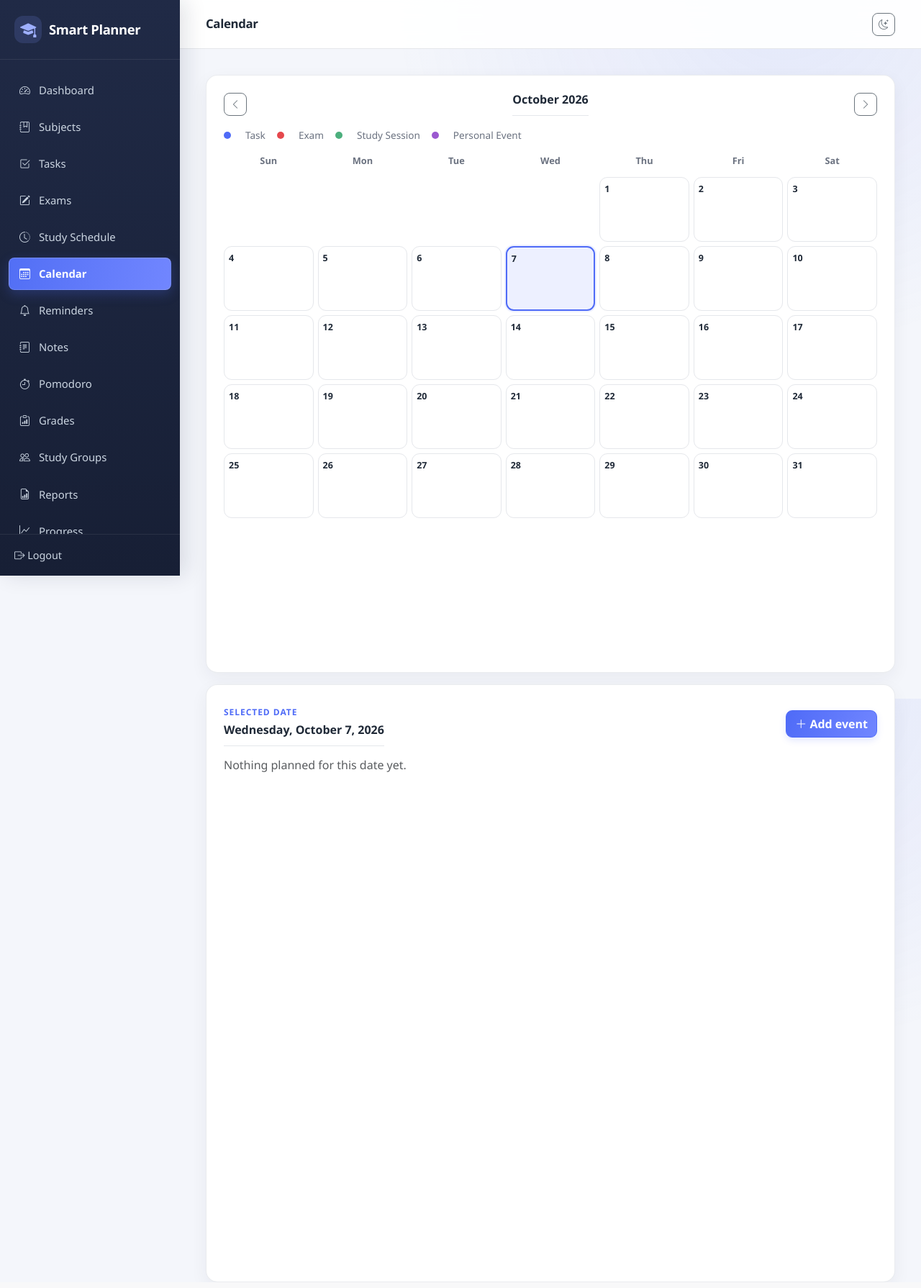
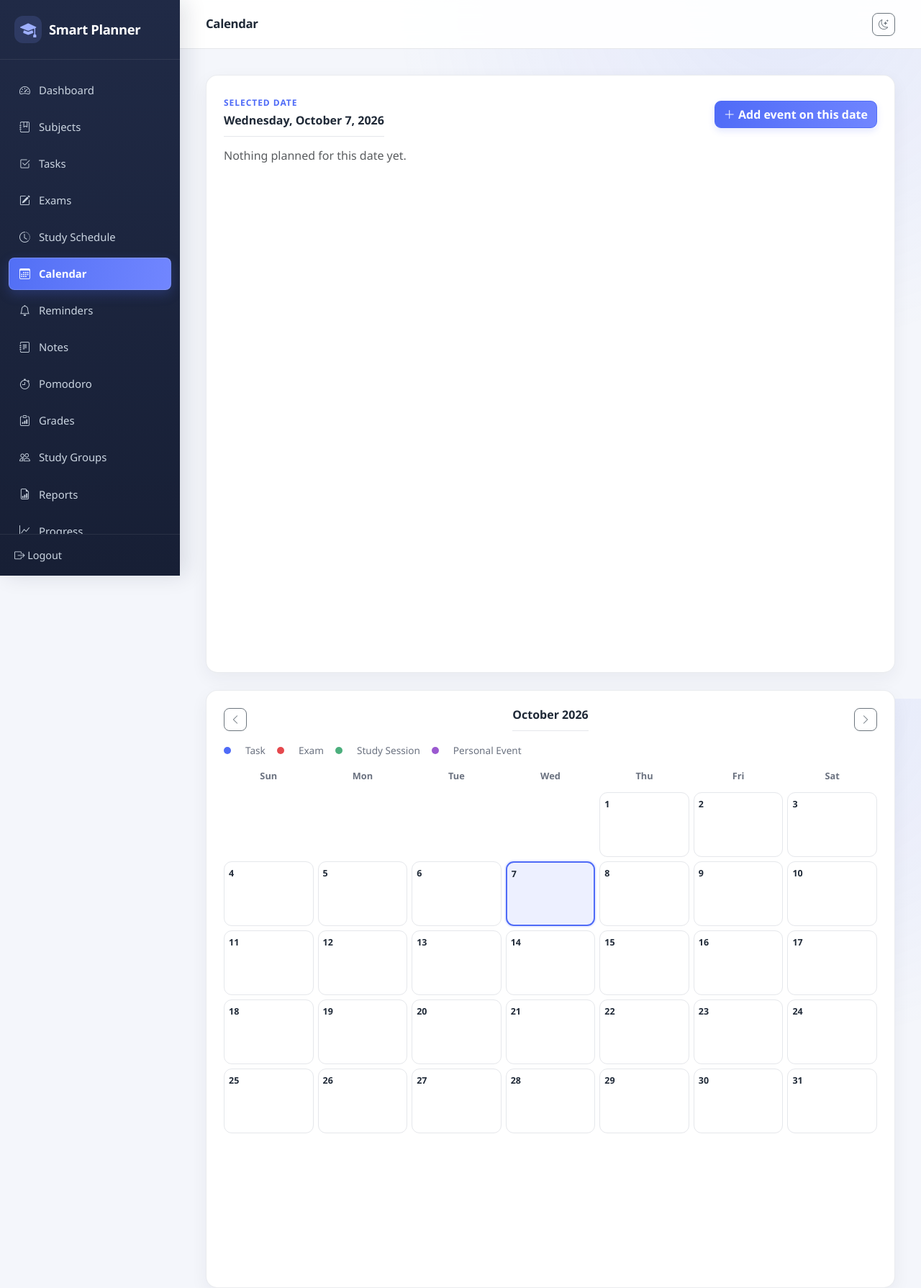
Before and after one commit to rujutaphaltankar/Student_Smart_Planner, a Flask app: page /calendar in a window 1280 px wide. Shown: the whole page at 72% size. Run offline with Flask 3, Linux system fonts and the light colour scheme; the visitor is signed in with stand-in values (Sample User, id 1); data that the repository does not hold is empty; some libraries are stand-ins or nearby versions.

Commit message:
Made changes for the calander

```diff
--- a/static/css/style.css
+++ b/static/css/style.css
@@ -573,6 +573,15 @@ body {
     margin-bottom: 24px;
 }
 
+.calendar-selection-updated {
+    animation: calendar-selection-update 300ms ease-out;
+}
+
+@keyframes calendar-selection-update {
+    from { border-color: var(--accent); box-shadow: 0 0 0 3px var(--accent-soft); }
+    to { border-color: color-mix(in srgb, var(--border-color) 78%, transparent); box-shadow: var(--shadow-card); }
+}
+
 .calendar-selected-header {
     display: flex;
     justify-content: space-between;
--- a/static/js/calendar.js
+++ b/static/js/calendar.js
@@ -78,6 +78,10 @@ function renderCalendar(animate) {
             selectedDate = dateKey;
             renderCalendar();
             renderSelectedDate();
+            document.getElementById('selectedDateLabel').scrollIntoView({
+                behavior: window.matchMedia('(prefers-reduced-motion: reduce)').matches ? 'auto' : 'smooth',
+                block: 'center'
+            });
         });
 
         const dateLabel = document.createElement('div');
@@ -121,6 +125,12 @@ function renderSelectedDate() {
     dateLabel.textContent = formatReadableDate(selectedDate);
     eventDateInput.value = selectedDate;
     eventList.replaceChildren();
+    const selectedPanel = document.querySelector('.calendar-selected-panel');
+    if (selectedPanel) {
+        selectedPanel.classList.remove('calendar-selection-updated');
+        void selectedPanel.offsetWidth;
+        selectedPanel.classList.add('calendar-selection-updated');
+    }
 
     const selectedEvents = (events || []).filter(function (event) {
         return event.start === selectedDate;
@@ -195,17 +205,25 @@ document.addEventListener('DOMContentLoaded', function () {
     const prevBtn = document.getElementById('prevMonth');
     const nextBtn = document.getElementById('nextMonth');
 
+    function changeMonth(offset) {
+        const selectedDay = Number(selectedDate.slice(-2));
+        currentDate = new Date(currentDate.getFullYear(), currentDate.getMonth() + offset, 1);
+        const lastDay = new Date(currentDate.getFullYear(), currentDate.getMonth() + 1, 0).getDate();
+        currentDate.setDate(Math.min(selectedDay, lastDay));
+        selectedDate = formatDateKey(currentDate);
+        renderCalendar(true);
+        renderSelectedDate();
+    }
+
     if (prevBtn) {
         prevBtn.addEventListener('click', function () {
-            currentDate.setMonth(currentDate.getMonth() - 1);
-            renderCalendar(true);
+            changeMonth(-1);
         });
     }
 
     if (nextBtn) {
         nextBtn.addEventListener('click', function () {
-            currentDate.setMonth(currentDate.getMonth() + 1);
-            renderCalendar(true);
+            changeMonth(1);
         });
     }
 });
--- a/templates/calendar.html
+++ b/templates/calendar.html
@@ -2,21 +2,6 @@
 {% block title %}Calendar - Student Smart Planner{% endblock %}
 {% block page_title %}Calendar{% endblock %}
 {% block content %}
-
-<div class="panel-card mb-3">
-    <div class="d-flex justify-content-between align-items-center mb-3">
-        <button class="btn btn-sm btn-outline-secondary" id="prevMonth"><i class="bi bi-chevron-left"></i></button>
-        <h5 id="calendarMonthLabel" class="mb-0"></h5>
-        <button class="btn btn-sm btn-outline-secondary" id="nextMonth"><i class="bi bi-chevron-right"></i></button>
-    </div>
-    <div class="calendar-legend mb-3">
-        <span class="legend-dot legend-task"></span> Task
-        <span class="legend-dot legend-exam"></span> Exam
-        <span class="legend-dot legend-study"></span> Study Session
-        <span class="legend-dot legend-event"></span> Personal Event
-    </div>
-    <div id="calendarGrid" class="calendar-grid"></div>
-</div>
 
 <div class="panel-card calendar-selected-panel">
     <div class="calendar-selected-header">
@@ -26,10 +11,25 @@
         </div>
         <button class="btn btn-primary" id="addCalendarEventBtn" type="button"
                 data-bs-toggle="modal" data-bs-target="#addCalendarEventModal">
-            <i class="bi bi-plus-lg"></i> Add event
+            <i class="bi bi-plus-lg"></i> Add event on this date
         </button>
     </div>
     <div id="selectedDateEvents" class="selected-date-events" aria-live="polite"></div>
+</div>
+
+<div class="panel-card mb-3">
+    <div class="d-flex justify-content-between align-items-center mb-3">
+        <button class="btn btn-sm btn-outline-secondary" id="prevMonth" aria-label="Previous month"><i class="bi bi-chevron-left"></i></button>
+        <h5 id="calendarMonthLabel" class="mb-0"></h5>
+        <button class="btn btn-sm btn-outline-secondary" id="nextMonth" aria-label="Next month"><i class="bi bi-chevron-right"></i></button>
+    </div>
+    <div class="calendar-legend mb-3">
+        <span class="legend-dot legend-task"></span> Task
+        <span class="legend-dot legend-exam"></span> Exam
+        <span class="legend-dot legend-study"></span> Study Session
+        <span class="legend-dot legend-event"></span> Personal Event
+    </div>
+    <div id="calendarGrid" class="calendar-grid"></div>
 </div>
 
 <div class="modal fade" id="addCalendarEventModal" tabindex="-1" aria-labelledby="addCalendarEventLabel" aria-hidden="true">
```
